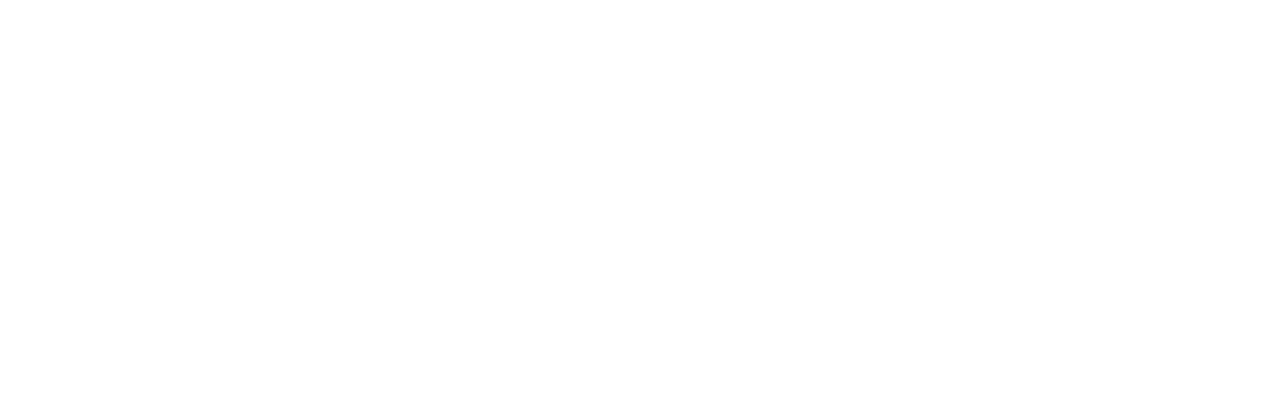
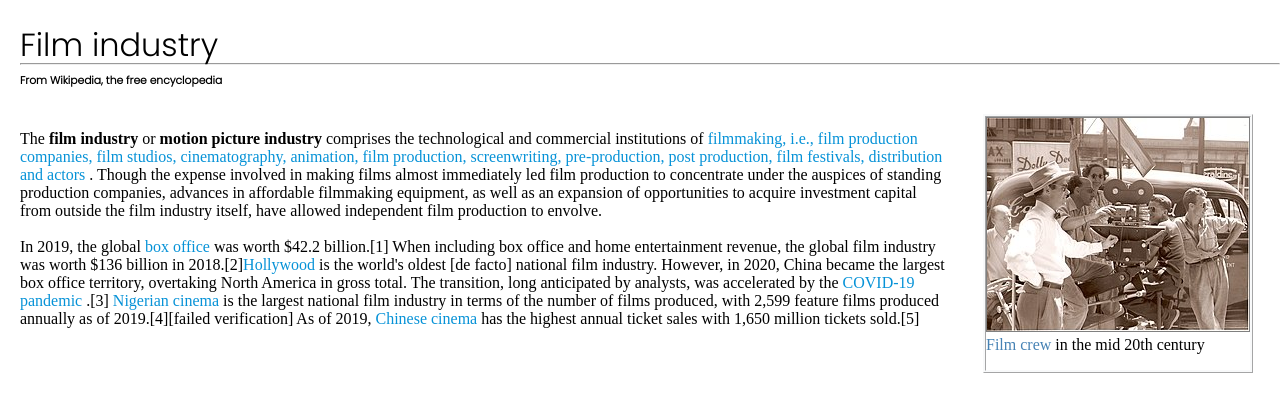
Before and after one commit to md-atiqurrahman/my-practice-repo, a plain HTML site: page index.html in a window 1280 px wide. Drawn offline with Linux system fonts and the light colour scheme.

Commit message:
add image

```diff
--- a/index.html
+++ b/index.html
@@ -7,10 +7,53 @@
     <meta name="viewport" content="width=device-width, initial-scale=1.0">
     <title>Movies world</title>
     <link rel="stylesheet" href="style.css">
+    <link rel="preconnect" href="https://fonts.googleapis.com">
+    <link rel="preconnect" href="https://fonts.gstatic.com" crossorigin>
+    <link href="https://fonts.googleapis.com/css2?family=Poppins:wght@300&display=swap" rel="stylesheet">
 </head>
 
 <body>
+    <h1>Film industry</h1>
+    <hr>
+    <h6>From Wikipedia, the free encyclopedia</h6>
+    <div class="dflex">
+        <div class="left-side">
+            <p>The <b>film industry</b> or <b>motion picture industry</b> comprises the technological and commercial
+                institutions of <span>filmmaking, i.e., film production companies, film studios, cinematography,
+                    animation, film production,
+                    screenwriting, pre-production, post production, film festivals, distribution and actors</span>
+                . Though the
+                expense
+                involved in making films almost immediately led film production to concentrate under the auspices of
+                standing production companies, advances in affordable filmmaking equipment, as well as an expansion of
+                opportunities to acquire investment capital from outside the film industry itself, have allowed
+                independent
+                film production to envolve.<br>
+                <br>
 
+                In 2019, the global <span>box office</span> was worth $42.2 billion.[1] When including box office and
+                home
+                entertainment
+                revenue, the global film industry was worth $136 billion in 2018.[2]<span>Hollywood </span> is the
+                world's oldest [de
+                facto] national film industry. However, in 2020, China became the largest box office territory,
+                overtaking
+                North America in gross total. The transition, long anticipated by analysts, was accelerated by
+                the<span> COVID-19
+                    pandemic</span>
+                .[3] <span>Nigerian cinema</span> is the largest national film industry in terms of the number of films
+                produced,
+                with 2,599 feature films produced annually as of 2019.[4][failed verification] As of 2019, <span>Chinese
+                    cinema</span>
+                has the highest annual ticket sales with 1,650 million tickets sold.[5]
+            </p>
+        </div>
+        <div class="right-side">
+            <img src="./images/old.jpg" alt="old film industry picture">
+            <p><a target="_blank" href="https://en.wikipedia.org/wiki/Film_crew">Film crew</a> in the mid
+                20th century</p>
+        </div>
+    </div>
 </body>
 
 </html>
--- a/style.css
+++ b/style.css
@@ -0,0 +1,47 @@
+body{
+    margin: 0;
+    padding: 0;
+}
+h1{
+    font-family: 'Poppins', sans-serif;
+    font-weight: lighter;
+    margin-bottom: -14px;
+    margin-left: 20px;
+}
+hr{
+    margin-left: 20px;
+}
+
+h6{
+    margin-top: 3px;
+    margin-left: 20px;
+    font-family: 'Poppins', sans-serif;
+}
+.dflex{
+    display: flex;
+
+}
+.left-side{
+    margin-left: 20px;
+    padding-right: 36px;
+
+}
+span{
+    color:rgb(6, 146, 215);
+}
+.right-side{
+    margin-right: 27px;
+    border: 3px ridge rgb(248, 249, 250);
+}
+.right-side img{
+    border: 1px solid gray;
+}
+.right-side p{
+    margin-top: 0px;
+}
+
+.right-side p a{
+    text-decoration: none;
+    color: steelblue;
+}
+}
```
Also changed, not shown: images/old.jpg (added).
